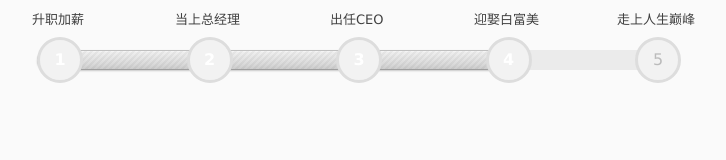
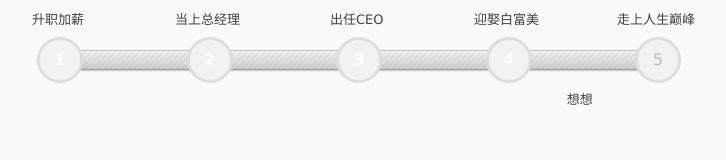
Before and after one commit to bung87/workflowProgress.js, a website: page src/demo.html in a window 1280 px wide. Shown: the whole page, without its empty margins (283-1009 px from the left). Drawn offline with nearby package versions, Linux system fonts and the light colour scheme; files that its build step writes are made by us from their sources.

Commit message:
add process text,animation

```diff
--- a/src/demo.html
+++ b/src/demo.html
@@ -57,7 +57,7 @@ body {
   $(function(){
     var nodes=['升职加薪','当上总经理','出任CEO','迎娶白富美','走上人生巅峰'];
 
-    var cc=$('.workflowprogress').workflowProgress({nodes:nodes},5);
+    cc=$('.workflowprogress').workflowProgress({nodes:nodes,inprocess:'想想'},5);
   });
   </script>
 </body>
--- a/src/js/workflowprogress.js
+++ b/src/js/workflowprogress.js
@@ -18,9 +18,12 @@
 
       this.perWidthRatio=100/(this.opts.nodes.length-1);
       if(!this.inited){
+          this.current=nextstep-1;
          this.init();
          if(!!nextstep){
+
           this.set(nextstep);
+
           this.$span.show();
          }
       }
@@ -31,40 +34,54 @@
         this.$span.appendTo(this.context);
 
         var mainWidth=this.context.width(),width=mainWidth-40,
-          leftOffset=parseInt(this.context.css('borderLeftWidth')),
-          perWidth=width/(this.opts.nodes.length-1);
+          leftOffset=parseInt(this.context.css('borderLeftWidth'));
+          this.perWidth=width/(this.opts.nodes.length-1);
         for (var i = this.opts.nodes.length-1 ; i >= 0; i--) {
         var offset=(this.context.height()-40)/2,
         bw='',
         toffset=tw=0,
-        $child=$('<div><span>'+(i+1)+'</span></div>').addClass('workflowprogress-dot').css({position:'absolute',left:perWidth*i-leftOffset}),
+        $child=$('<div><span>'+(i+1)+'</span></div>').addClass('workflowprogress-dot').css({position:'absolute',left:this.perWidth*i-leftOffset}),
         $text=$('<div></div>',{'class':'workflowprogress-text'}).css({'position':'absolute','top':-40}).text(this.opts.nodes[i]);
         $child.appendTo(this.context);
 
          $text.appendTo(this.context);
          tw=$text.width();
          toffset=(tw-40)/2;
-         $text.css({left:perWidth*i-toffset});
+         $text.css({left:this.perWidth*i-toffset});
         bw=$child.css('borderWidth');
         $child.css('top',offset-parseInt(bw));
-         this.$children.push($child.eq(0));
+         this.$children.push($child);
         };
+          if (!!this.opts.inprocess && typeof this.opts.inprocess == 'string') {
+              var $processText = $('<span></span>', {'class': 'workflowprogress-process-text'}).text(this.opts.inprocess);
+              $processText.appendTo(this.context);
+              $processText.css({'position': 'absolute', top:40,'left': parseInt(this.$children[this.opts.nodes.length-this.current].css('left')) +(this.perWidth / 2 - $processText.width() / 2)+40/2});
+          }
         this.inited=true;
       },
-      set:function(nextstep){
+      set:function(nextstep,inprocess){
 
         this.current=nextstep-1;
         for (var j = this.opts.nodes.length-1 ; j >= 0; j--) {
-
+            var $current=this.$children[this.opts.nodes.length-1-j];
         if (j<this.current){
 
-          this.$children[this.opts.nodes.length-1-j].addClass('on');
+            $current.addClass('on');
 
-         }
+         }else{
+            $current.removeClass('on');
+        }
        }
-       var width=(this.current-1)*this.perWidthRatio;
+
+          var $processText=$('.workflowprogress-process-text');
+          if (!!inprocess && typeof inprocess == 'string') {
+              this.opts.inprocess=inprocess;
+              $processText.text(inprocess);
+          }
+          $processText.animate({'left': parseInt(this.$children[this.opts.nodes.length-this.current].css('left')) +(this.perWidth / 2 - $processText.width() / 2)+40/2});
+       var width=(!!this.opts.inprocess ? this.current : this.current-1)*this.perWidthRatio;
        if (width>100){width=100}
-        this.$span.width(width+'%');
+        this.$span.animate({width:width+'%'});
         return this;
       }
     };
```
Also changed, not shown: Gruntfile.js (+4 -5 lines), dist/demo.html, dist/js/workflowprogress.js, dist/js/workflowprogress.min.js.
